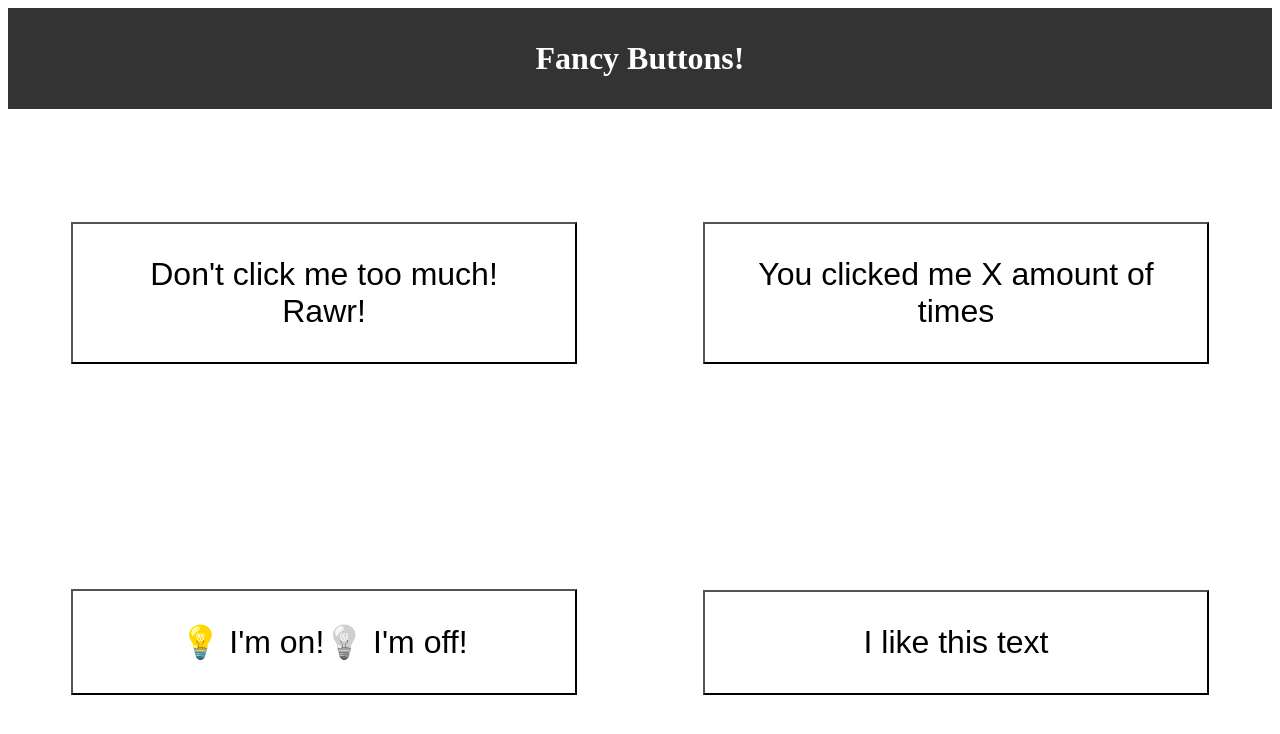
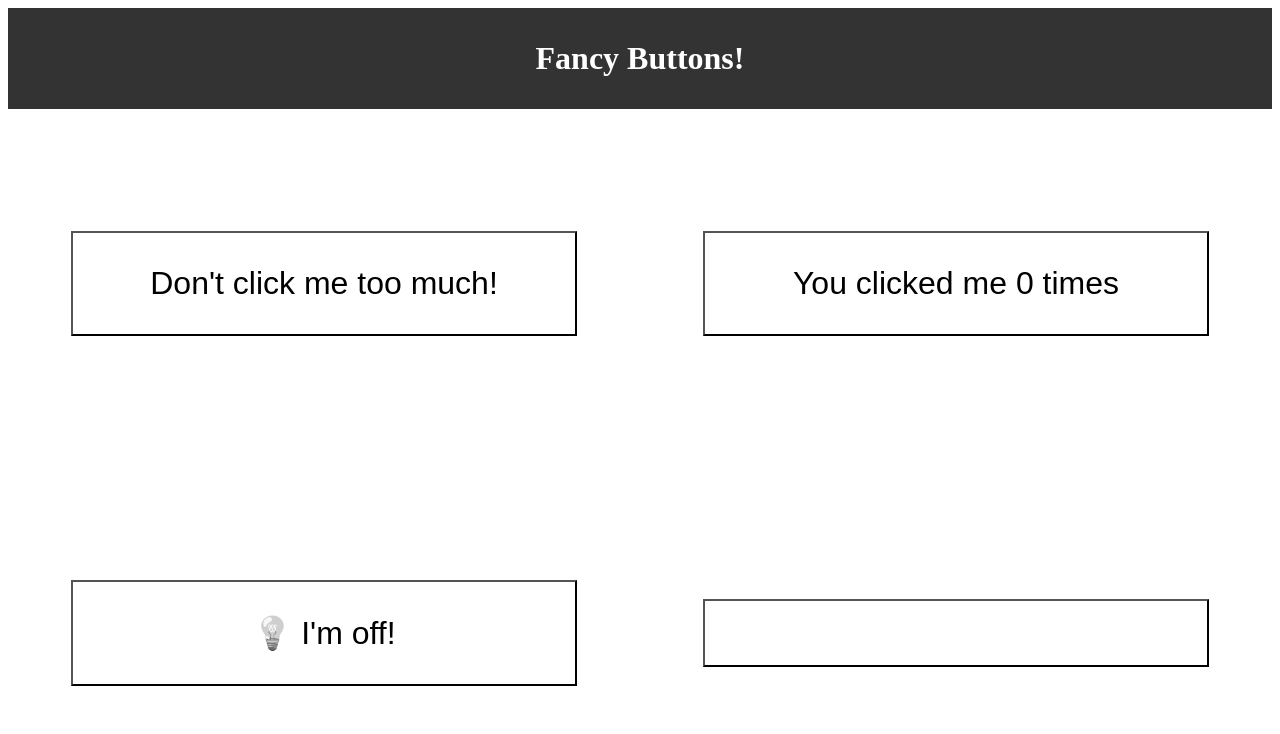
Before and after one commit to yerbol021/fancy-buttons, a React (Create React App) app: page / in a window 1280 px wide. Shown: the top 734 px of the page. Built offline with nearby package versions, Linux system fonts and the light colour scheme.

Commit message:
mkaing buttons work

```diff
--- a/src/components/fancy-buttons/AngryButton.js
+++ b/src/components/fancy-buttons/AngryButton.js
@@ -1,12 +1,21 @@
 import React from 'react'; //optional
 import { useState } from "react";
 
-function AngryButton(){
-  const [anger, setAnger] = useState();
+function AngryButton() {
+  const [anger, setAnger] = useState(0);
+
+  const handleClick = () => {
+    if (anger >= 1) {
+      setAnger(0);
+    } else {
+      setAnger(anger + 0.1);
+    }
+  };
+
   return (
-    <button className="AngryButton">
-      {/* If you have NOT reached the maximum */}<span>Don't click me too much! </span>
-      {/* If you HAVE reached the maximum */}<span>Rawr!</span>
+    <button style={{ backgroundColor: `rgba(255,0,0,${anger})` }} className="AngryButton" onClick={handleClick}>
+      {anger < 1 && <span>Don't click me too much! </span>}
+      {anger > 1 && <span>Rawr!</span>}
     </button>
   );
 }
--- a/src/components/fancy-buttons/CounterButton.js
+++ b/src/components/fancy-buttons/CounterButton.js
@@ -1,13 +1,19 @@
+import { click } from "@testing-library/user-event/dist/click";
 import React from "react";
 import { useState } from "react";
 
 function CounterButton() {
-  const [clickAmount, setClickAmount] = useState();
+  const [clickAmount, setClickAmount] = useState(0);
+
+  const handleClick = () => {
+    setClickAmount(clickAmount + 1);
+  };
+
   return (
-    <button className="CounterButton">
-      You clicked me X amount of times
+    <button className="CounterButton" onClick={handleClick}>
+      You clicked me {clickAmount} times
     </button>
   );
-};
+}
 
 export default CounterButton;
--- a/src/components/fancy-buttons/LightSwitchButton.js
+++ b/src/components/fancy-buttons/LightSwitchButton.js
@@ -1,12 +1,17 @@
 import React from 'react'; //optional
 import { useState } from "react";
 
-function LightSwitchButton(){
-  const [light, setLight] = useState();
+function LightSwitchButton() {
+  const [light, setLight] = useState("off");
+
+  const handleClick = () => {
+    setLight(light === "on" ? "off" : "on");
+  };
+
   return (
-    <button className="LightSwitchButton">
-      {/* When the state is on */}<span className="on"><i>💡</i> I'm on!</span>
-      {/* When the state is off */}<span className="off"><i>💡</i> I'm off!</span>
+    <button className="LightSwitchButton" onClick={handleClick}>
+      {light === "on" && <span><i>💡</i> I'm on!</span>}
+      {light === "off" && <span className="off"><i>💡</i> I'm off!</span>}
     </button>
   );
 }
--- a/src/components/fancy-buttons/TextRepeaterButton.js
+++ b/src/components/fancy-buttons/TextRepeaterButton.js
@@ -2,10 +2,20 @@ import React from "react";
 import { useState } from "react";
 
 function TextRepeaterButton() {
-  const [repetitions, setRepetitions] = useState();
+  const [repetitions, setRepetitions] = useState(0);
+
+  const textArray = [];
+  for (let i = 0; i < repetitions; i++) {
+    textArray.push(<span key={i}>I like this text</span>);
+  }
+
+  const handleClick = () => {
+    setRepetitions(repetitions + 1);
+  };
+
   return (
-    <button className="TextRepeaterButton">
-      <span>I like this text</span>
+    <button className="TextRepeaterButton" onClick={handleClick}>
+      {textArray}
     </button>
   );
 }
```
